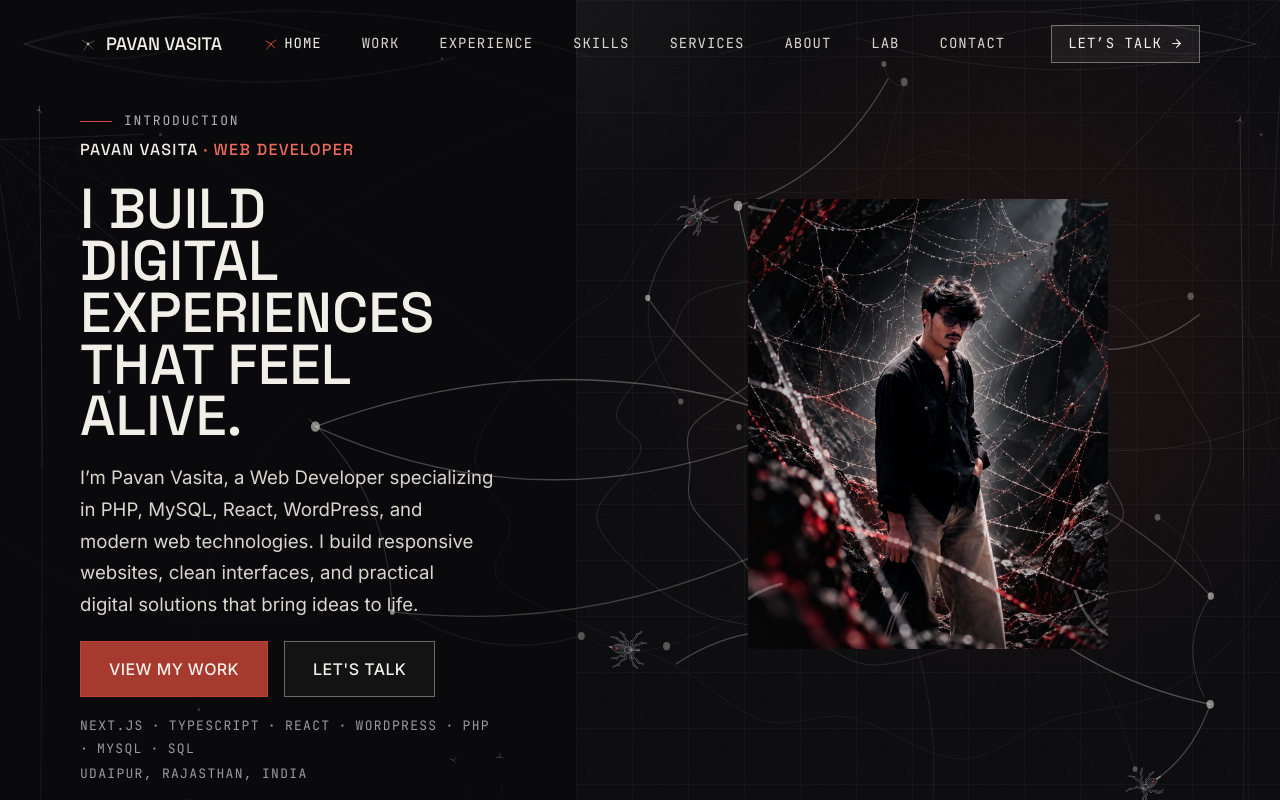
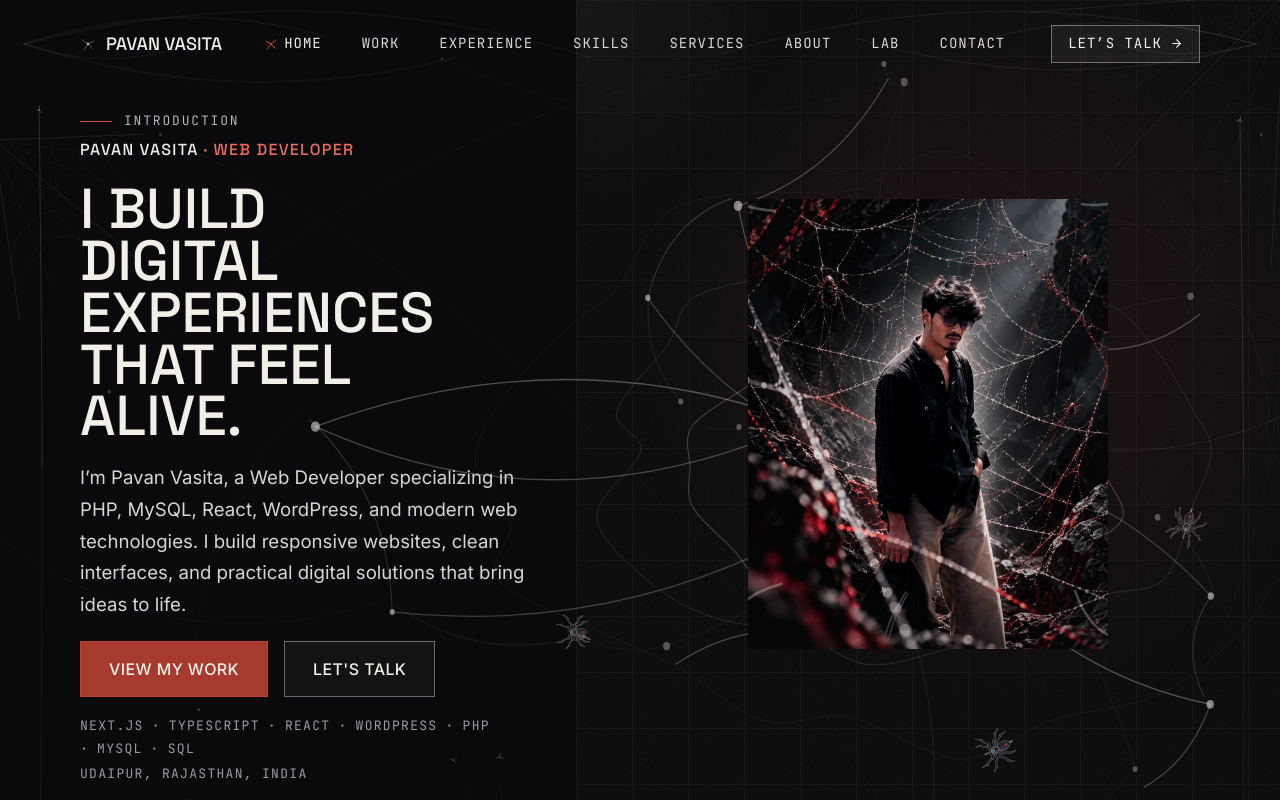
Before and after one commit to pavanwebsearch04/PavanWebPortfolio, a Next.js app: page / in a window 1280 px wide. Shown: the top 800 px of the page. Built offline with nearby package versions, Linux system fonts and the light colour scheme.

Commit message:
Widen hero intro paragraph so it wraps to fewer lines
Co-Authored-By: Claude Sonnet 5.5 <noreply@anthropic.com>

```diff
--- a/components/hero/Hero.tsx
+++ b/components/hero/Hero.tsx
@@ -79,7 +79,7 @@ export default function Hero() {
         />
       </div>
 
-      <div className="relative z-10 flex w-full flex-col justify-center px-6 pb-10 pt-28 md:w-[45%] md:px-14 md:pb-16 md:pt-28 lg:px-20">
+      <div className="relative z-10 flex w-full flex-col justify-center px-6 pb-10 pt-28 md:w-[45%] md:px-14 md:pb-16 md:pt-28 lg:pl-20 lg:pr-8">
         <HeroContent scrollYProgress={scrollYProgress} parallaxX={parallaxX} parallaxY={parallaxY} />
       </div>
 
--- a/components/hero/HeroContent.tsx
+++ b/components/hero/HeroContent.tsx
@@ -85,7 +85,7 @@ export default function HeroContent({
           animate={{ opacity: 1, y: 0 }}
           transition={{ duration: 0.7, delay: 1.5 }}
           data-hero-avoid=""
-          className="max-w-md text-balance font-body text-body text-paper-body"
+          className="max-w-xl text-pretty font-body text-body text-paper-body"
         >
           I&rsquo;m Pavan Vasita, a Web Developer specializing in PHP, MySQL, React,
           WordPress, and modern web technologies. I build responsive websites, clean
```
